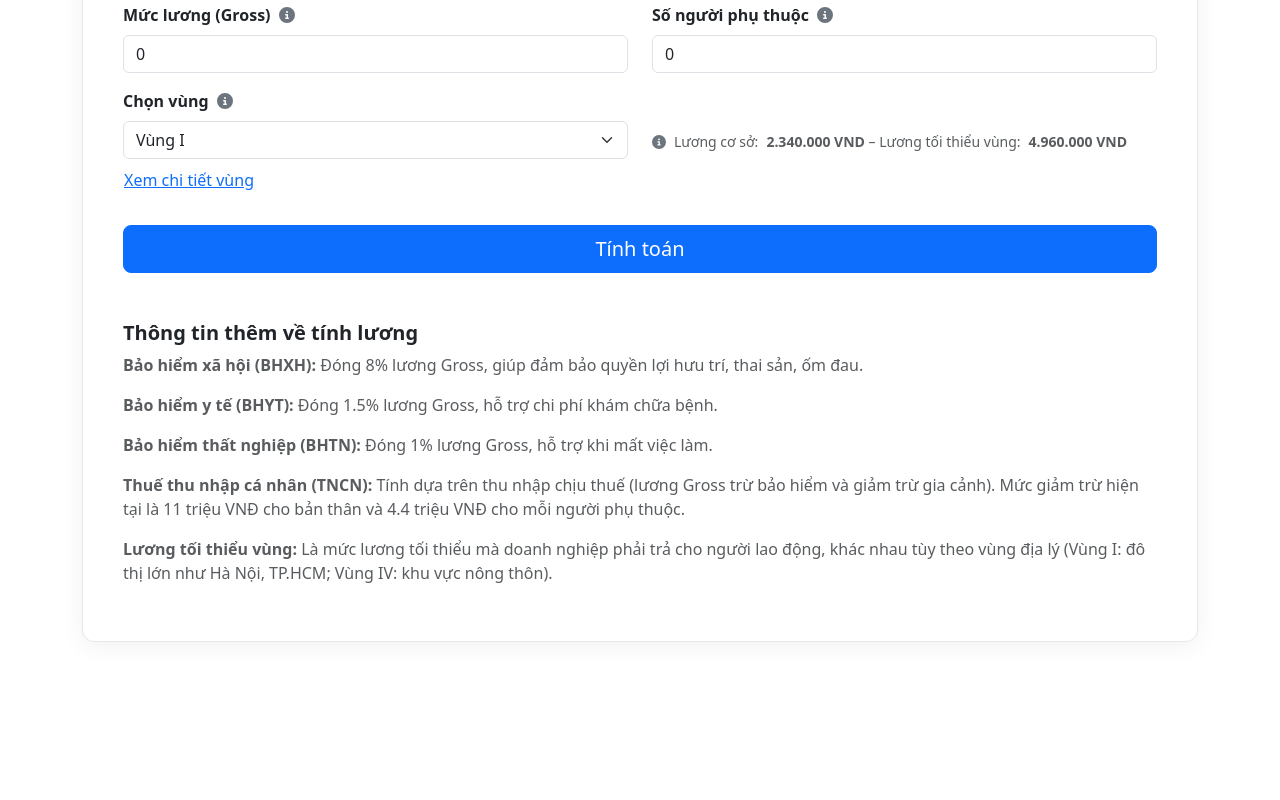
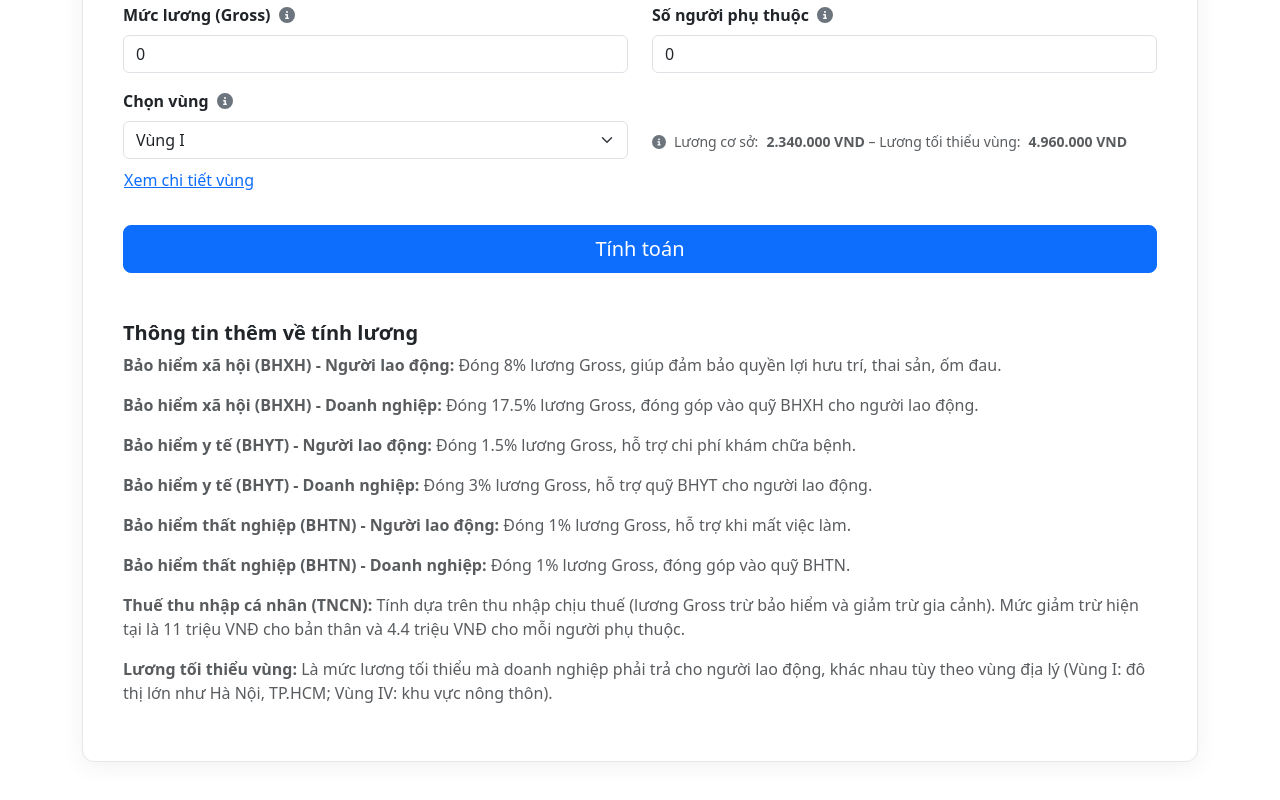
Before and after one commit to tungpham42/luong, a React (Create React App) app: page / in a window 1280 px wide. Shown: the part 474-1274 px from the top of the page. Before the commit the page ends 1164 px from the top, so only its background shows below. Built offline with nearby package versions, Linux system fonts and the light colour scheme.

Commit message:
Update SalaryCalculator.tsx

```diff
--- a/src/components/SalaryCalculator.tsx
+++ b/src/components/SalaryCalculator.tsx
@@ -9,7 +9,7 @@ import {
   ToggleButton,
   OverlayTrigger,
   Tooltip,
-  Modal, // Add Modal import
+  Modal,
 } from "react-bootstrap";
 import { Bar } from "react-chartjs-2";
 import {
@@ -29,6 +29,7 @@ import {
   faUserTie,
   faInfoCircle,
   faChartLine,
+  faBuilding,
 } from "@fortawesome/free-solid-svg-icons";
 import regionData from "../data/regionData";
 
@@ -51,18 +52,24 @@ const SalaryCalculator: React.FC = () => {
     gross: number;
     insurance: number;
     tax: number;
+    employerContributions: number;
   } | null>(null);
 
   const [type, setType] = useState<"grossToNet" | "netToGross">("grossToNet");
   const [dependents, setDependents] = useState<number>(0);
   const [applyLaw, setApplyLaw] = useState<"2023_07" | "2024_07">("2024_07");
   const [region, setRegion] = useState<"I" | "II" | "III" | "IV">("I");
-  const [showModal, setShowModal] = useState<boolean>(false); // State for modal visibility
+  const [showModal, setShowModal] = useState<boolean>(false);
 
   const baseSalary = applyLaw === "2024_07" ? 2340000 : 1800000;
+  // Employee contribution rates
   const bhxh = 8;
   const bhyt = 1.5;
   const bhtn = 1;
+  // Employer contribution rates
+  const employerBhxh = 17.5;
+  const employerBhyt = 3;
+  const employerBhtn = 1;
 
   const regionalMinSalaryMap: Record<
     "2023_07" | "2024_07",
@@ -75,7 +82,7 @@ const SalaryCalculator: React.FC = () => {
       IV: 3250000,
     },
     "2024_07": {
-      I: 4960000, // Updated for 2024_07
+      I: 4960000,
       II: 4410000,
       III: 3860000,
       IV: 3450000,
@@ -115,15 +122,19 @@ const SalaryCalculator: React.FC = () => {
   };
 
   const handleCalculate = () => {
-    const insuranceRate = (bhxh + bhyt + bhtn) / 100;
+    const employeeInsuranceRate = (bhxh + bhyt + bhtn) / 100;
+    const employerInsuranceRate =
+      (employerBhxh + employerBhyt + employerBhtn) / 100;
     let gross = 0;
     let insurance = 0;
     let tax = 0;
     let net = 0;
+    let employerContributions = 0;
 
     if (type === "grossToNet") {
       gross = salary;
-      insurance = gross * insuranceRate;
+      insurance = gross * employeeInsuranceRate;
+      employerContributions = gross * employerInsuranceRate;
       const taxableIncome = Math.max(
         gross - insurance - personalDeduction - dependentDeduction,
         0
@@ -134,7 +145,7 @@ const SalaryCalculator: React.FC = () => {
       net = salary;
       let estimatedGross = net;
       for (let i = 0; i < 30; i++) {
-        insurance = estimatedGross * insuranceRate;
+        insurance = estimatedGross * employeeInsuranceRate;
         const taxableIncome = Math.max(
           estimatedGross - insurance - personalDeduction - dependentDeduction,
           0
@@ -145,6 +156,7 @@ const SalaryCalculator: React.FC = () => {
         estimatedGross += net - estimatedNet;
       }
       gross = estimatedGross;
+      employerContributions = gross * employerInsuranceRate;
     }
 
     setResult({
@@ -152,16 +164,29 @@ const SalaryCalculator: React.FC = () => {
       gross: Math.round(gross),
       insurance: Math.round(insurance),
       tax: Math.round(tax),
+      employerContributions: Math.round(employerContributions),
     });
   };
 
   const chartData = result && {
-    labels: ["Gross", "Bảo hiểm", "Thuế TNCN", "Net"],
+    labels: ["Gross", "Bảo hiểm NLĐ", "Thuế TNCN", "Net", "Bảo hiểm DN"],
     datasets: [
       {
         label: "VND",
-        data: [result.gross, result.insurance, result.tax, result.net],
-        backgroundColor: ["#0d6efd", "#f0ad4e", "#dc3545", "#198754"],
+        data: [
+          result.gross,
+          result.insurance,
+          result.tax,
+          result.net,
+          result.employerContributions,
+        ],
+        backgroundColor: [
+          "#0d6efd",
+          "#f0ad4e",
+          "#dc3545",
+          "#198754",
+          "#6c757d",
+        ],
       },
     ],
   };
@@ -176,8 +201,8 @@ const SalaryCalculator: React.FC = () => {
         <p className="text-muted text-center mb-4">
           Tính lương Gross sang Net hoặc Net sang Gross chính xác theo quy định
           pháp luật Việt Nam. Công cụ giúp bạn hiểu rõ các khoản khấu trừ như
-          bảo hiểm xã hội, bảo hiểm y tế, bảo hiểm thất nghiệp và thuế thu nhập
-          cá nhân.
+          bảo hiểm xã hội, bảo hiểm y tế, bảo hiểm thất nghiệp, thuế thu nhập cá
+          nhân và các khoản doanh nghiệp phải đóng.
         </p>
 
         <Form>
@@ -327,7 +352,6 @@ const SalaryCalculator: React.FC = () => {
                 <option value="III">Vùng III</option>
                 <option value="IV">Vùng IV</option>
               </Form.Select>
-              {/* Button to trigger modal */}
               <Button
                 variant="link"
                 className="p-0 mt-2 text-primary"
@@ -364,7 +388,6 @@ const SalaryCalculator: React.FC = () => {
           </Button>
         </Form>
 
-        {/* Modal for Region Details */}
         <Modal show={showModal} onHide={() => setShowModal(false)} size="lg">
           <Modal.Header closeButton>
             <Modal.Title>Thông tin về vùng và mức lương tối thiểu</Modal.Title>
@@ -429,9 +452,9 @@ const SalaryCalculator: React.FC = () => {
           <div className="result-box mt-5">
             <h4>Kết quả tính lương</h4>
             <p className="text-muted small">
-              Dưới đây là chi tiết các khoản thu nhập và khấu trừ dựa trên thông
-              tin bạn cung cấp. Biểu đồ minh họa giúp bạn hình dung rõ hơn về tỷ
-              lệ các thành phần.
+              Dưới đây là chi tiết các khoản thu nhập, khấu trừ và chi phí doanh
+              nghiệp dựa trên thông tin bạn cung cấp. Biểu đồ minh họa giúp bạn
+              hình dung rõ hơn về tỷ lệ các thành phần.
             </p>
             <ul>
               <li>
@@ -444,7 +467,7 @@ const SalaryCalculator: React.FC = () => {
               </li>
               <li>
                 <FontAwesomeIcon icon={faShieldAlt} className="text-warning" />
-                <strong className="mx-2">Bảo hiểm:</strong>
+                <strong className="mx-2">Bảo hiểm người lao động:</strong>
                 {formatNumber(result.insurance)} VND
                 <span className="text-muted small ms-2">
                   (BHXH {bhxh}%, BHYT {bhyt}%, BHTN {bhtn}%)
@@ -469,6 +492,15 @@ const SalaryCalculator: React.FC = () => {
                   (Số tiền thực nhận)
                 </span>
               </li>
+              <li>
+                <FontAwesomeIcon icon={faBuilding} className="text-secondary" />
+                <strong className="mx-2">Bảo hiểm doanh nghiệp:</strong>
+                {formatNumber(result.employerContributions)} VND
+                <span className="text-muted small ms-2">
+                  (BHXH {employerBhxh}%, BHYT {employerBhyt}%, BHTN{" "}
+                  {employerBhtn}%)
+                </span>
+              </li>
             </ul>
             <Bar
               data={chartData!}
@@ -485,16 +517,30 @@ const SalaryCalculator: React.FC = () => {
             Thông tin thêm về tính lương
           </h5>
           <p className="text-muted">
-            <strong>Bảo hiểm xã hội (BHXH):</strong> Đóng {bhxh}% lương Gross,
-            giúp đảm bảo quyền lợi hưu trí, thai sản, ốm đau.
+            <strong>Bảo hiểm xã hội (BHXH) - Người lao động:</strong> Đóng{" "}
+            {bhxh}% lương Gross, giúp đảm bảo quyền lợi hưu trí, thai sản, ốm
+            đau.
           </p>
           <p className="text-muted">
-            <strong>Bảo hiểm y tế (BHYT):</strong> Đóng {bhyt}% lương Gross, hỗ
-            trợ chi phí khám chữa bệnh.
+            <strong>Bảo hiểm xã hội (BHXH) - Doanh nghiệp:</strong> Đóng{" "}
+            {employerBhxh}% lương Gross, đóng góp vào quỹ BHXH cho người lao
+            động.
           </p>
           <p className="text-muted">
-            <strong>Bảo hiểm thất nghiệp (BHTN):</strong> Đóng {bhtn}% lương
-            Gross, hỗ trợ khi mất việc làm.
+            <strong>Bảo hiểm y tế (BHYT) - Người lao động:</strong> Đóng {bhyt}%
+            lương Gross, hỗ trợ chi phí khám chữa bệnh.
+          </p>
+          <p className="text-muted">
+            <strong>Bảo hiểm y tế (BHYT) - Doanh nghiệp:</strong> Đóng{" "}
+            {employerBhyt}% lương Gross, hỗ trợ quỹ BHYT cho người lao động.
+          </p>
+          <p className="text-muted">
+            <strong>Bảo hiểm thất nghiệp (BHTN) - Người lao động:</strong> Đóng{" "}
+            {bhtn}% lương Gross, hỗ trợ khi mất việc làm.
+          </p>
+          <p className="text-muted">
+            <strong>Bảo hiểm thất nghiệp (BHTN) - Doanh nghiệp:</strong> Đóng{" "}
+            {employerBhtn}% lương Gross, đóng góp vào quỹ BHTN.
           </p>
           <p className="text-muted">
             <strong>Thuế thu nhập cá nhân (TNCN):</strong> Tính dựa trên thu
```
